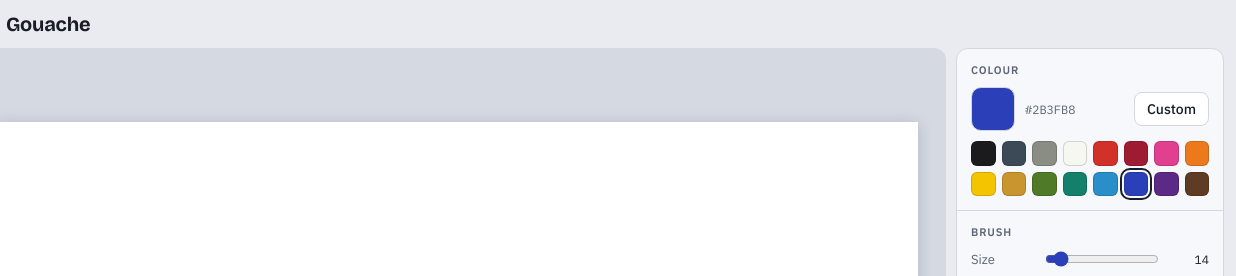
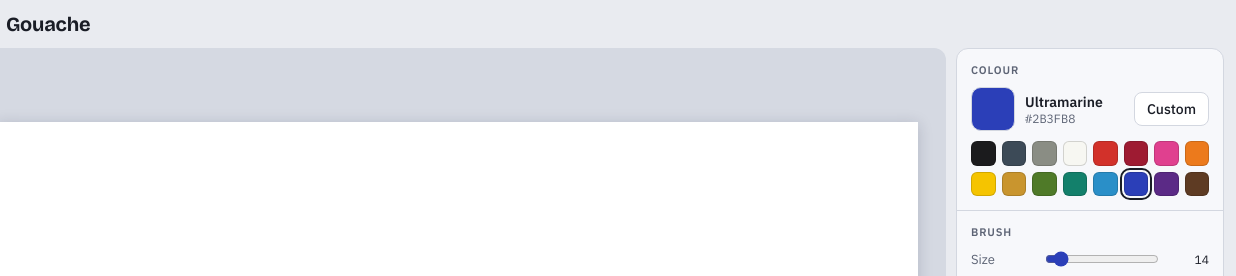
Before and after one commit to viadavyd/gouache, a plain HTML site: page index.html in a window 1280 px wide. Shown: the top 276 px of the page, 44-1280 px from the left. Drawn offline with nearby package versions, Linux system fonts and the light colour scheme.

Commit message:
Show the pigment name for the current colour

```diff
--- a/app.js
+++ b/app.js
@@ -35,12 +35,17 @@ function setSize(v) {
   $('#size').value = state.size; $('#sizeOut').textContent = state.size;
   ring.style.width = ring.style.height = Math.max(4, state.size * scale) + 'px';
 }
+function nameFor(hex) {
+  const p = PIGMENTS.find(p => p[1].toLowerCase() === hex.toLowerCase());
+  return p ? p[0] : 'Custom mix';
+}
 function setColor(hex) {
   hex = hex.toLowerCase();
   state.color = hex;
   $('#bigSwatch').style.background = hex;
   $('#colorHex').textContent = hex.toUpperCase();
   $('#picker').value = hex;
+  $('#colorName').textContent = nameFor(hex);
   document.querySelectorAll('#swatches .sw').forEach(b => b.setAttribute('aria-pressed', b.dataset.hex === hex));
 }
 
--- a/index.html
+++ b/index.html
@@ -32,6 +32,7 @@
       <div class="current">
         <div class="big" id="bigSwatch"></div>
         <div>
+          <div class="name" id="colorName">Ultramarine</div>
           <div class="hex" id="colorHex">#2B3FB8</div>
         </div>
         <label class="btn custom" title="Pick any colour">Custom<input type="color" id="picker" value="#2b3fb8"></label>
```
